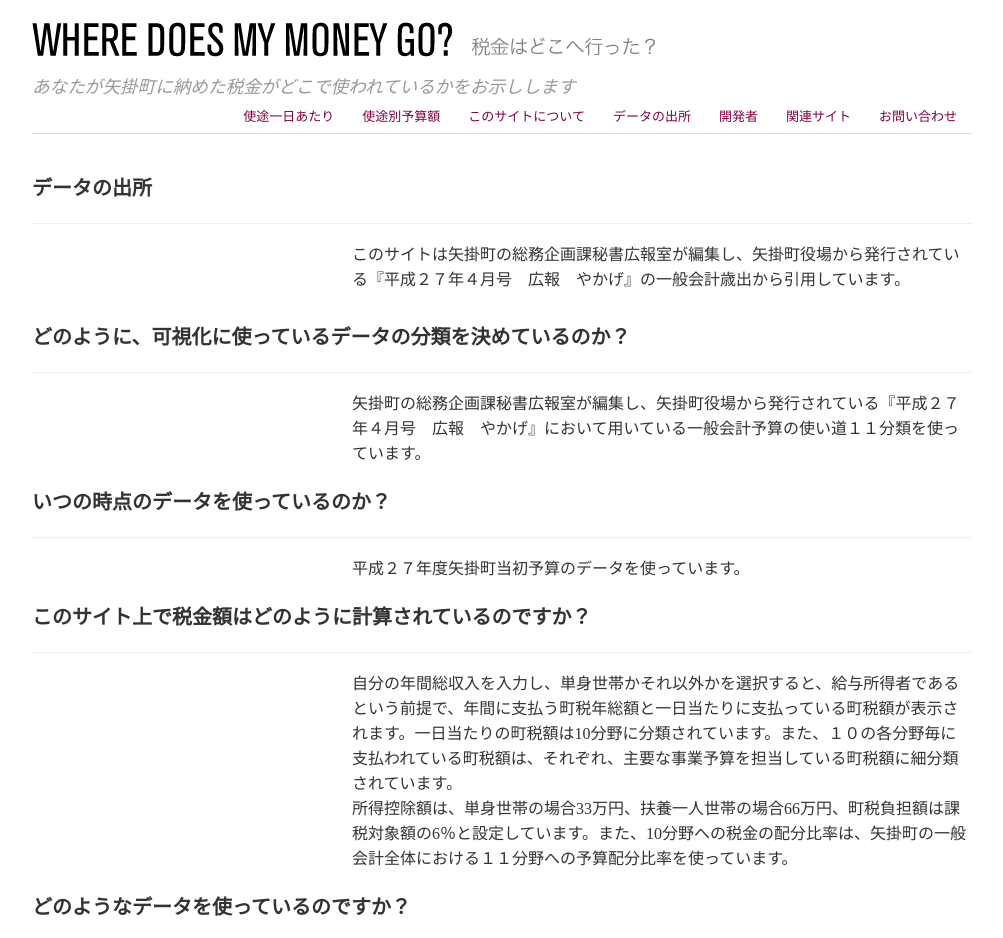
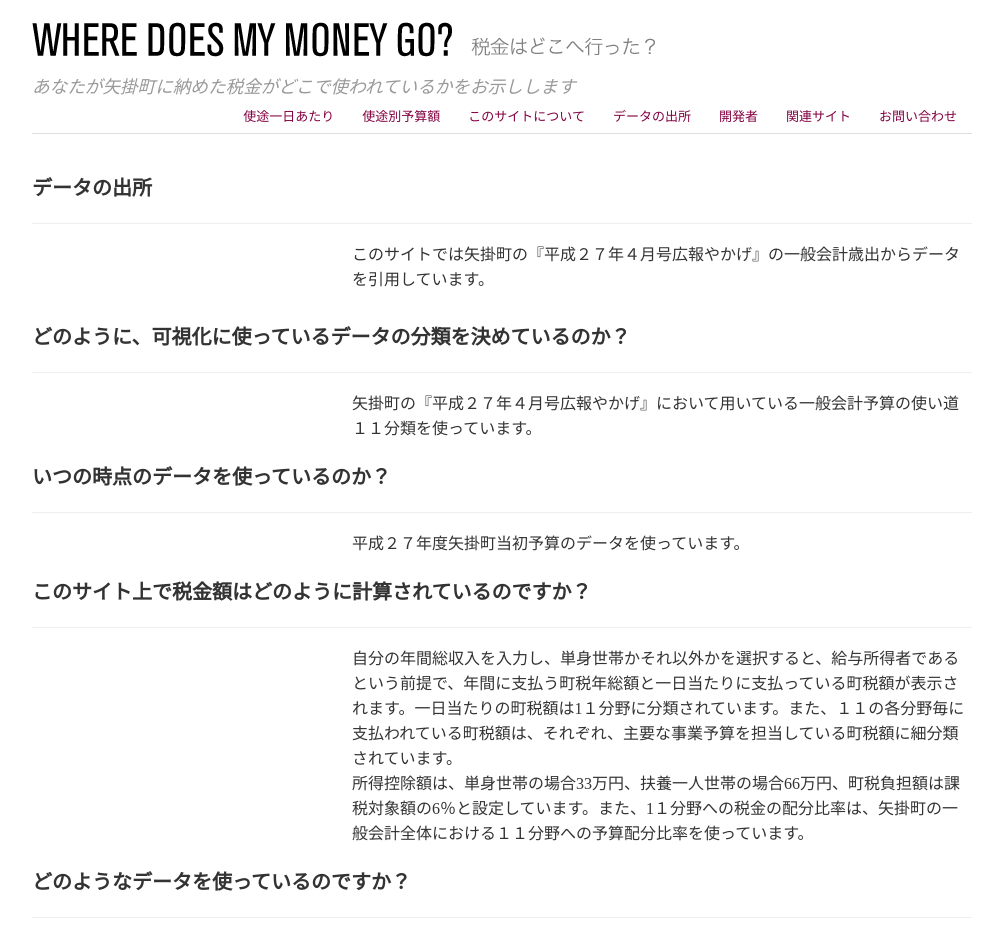
Before and after one commit to data-cradle/spending-yakage, a Jekyll site: the page built from sources.html, in a window 1280 px wide and 1400 px high. Shown: the top 938 px of the window, without its empty margins (138-1141 px from the left). Built offline with Jekyll 4.4.1, drawn with Linux system fonts in a browser that asks for light colours; nearby versions of some CDN libraries; some of the changed text lies outside the part shown.

Commit message:
reviced about,source and default

```diff
--- a/_layouts/default.html
+++ b/_layouts/default.html
@@ -65,7 +65,7 @@
     <div class="inner">
       <div class="container">
         <p>
-          Where Does My Money Go? (日本語版 ver.1.0.) は、イギリスの Open Knowledge Foundation が開発した Where Does My Money Go? (英語版) をベースに開発されています。使われているデータは横浜市財政局財政課が作成している平成24年度一般会計予算のデータをもとにしています。Where Does My Money Go? プロジェクトは、公共データのオープン化を進める有志に支えられています。</p>
+          Where Does My Money Go? (日本語版 ver.1.0.) は、イギリスの Open Knowledge Foundation が開発した Where Does My Money Go? (英語版) をベースに開発されています。Where Does My Money Go? プロジェクトは、公共データのオープン化を進める有志に支えられています。</p>
 
         <ul class="footer-links span4 pull-left">
           <li><a href="http://wheredoesmymoneygo.org">Where Does My Money Go?</a></li>
--- a/about.html
+++ b/about.html
@@ -7,7 +7,7 @@
 
 <div class="row">
   <div class="span8 offset4">
-    <p><a href="http://okfn.org/">Open Knowledge Foundation</a> が運営する<strong>「Where Does My Money Go? /税金はどこへ行った？」</strong>プロジェクトに参画して、矢掛町の有志が構築した<strong>Where Does My Money Go?</strong><a href="http://map.goo.ne.jp/ocn/?address=%E5%B2%A1%E5%B1%B1%E7%9C%8C%E5%80%89%E6%95%B7%E5%B8%82%E7%89%88%E3%81%A7%E3%81%99%E3%80%82&ZM=9&SZ=480,360">岡山県矢掛町版</a>です。</p>
+    <p><a href="http://okfn.org/">Open Knowledge Foundation</a> が運営する<strong>「Where Does My Money Go? /税金はどこへ行った？」</strong>プロジェクトに参画して、高橋川流域圏の有志が構築した<strong>Where Does My Money Go?</strong><a href="http://map.goo.ne.jp/ocn/?address=%E5%B2%A1%E5%B1%B1%E7%9C%8C%E5%80%89%E6%95%B7%E5%B8%82%E7%89%88%E3%81%A7%E3%81%99%E3%80%82&ZM=9&SZ=480,360">岡山県矢掛町版</a>です。</p>
 </div>
 </div>
 <h2 class="page-header">Where Does My Money Go? とは何ですか？</h2>
@@ -26,10 +26,10 @@
 
 <div class="row">
   <div class="span8 offset4">
-    <p>自分の年間総収入をスライドで設定し、単身世帯か扶養一人世帯かを選択すると、給与所得者であるという前提で、矢掛町に納めている市税年総額と13分野毎に一日当たり支払っている市税額が表示されます。
+    <p>自分の年間総収入をスライドで設定し、単身世帯か扶養一人世帯かを選択すると、給与所得者であるという前提で、矢掛町に納めている市税年総額と1１分野毎に一日当たり支払っている市税額が表示されます。
     <ul>
       <li style="list-style:none">※所得控除額は、単身世帯の場合33万円、扶養一人世帯の場合66万円、市税負担額は課税対象額の6％と設定しています。</li>
-      <li style="list-style:none">※税金の配分比率は、矢掛町の企画財政局 企画財政部 財政課が「平成27年度当初予算(案)の概要」において用いている一般会計予算の使いみち13分類を使っています。</li>
+      <li style="list-style:none">※税金の配分比率は、矢掛町が「平成27年度４月号広報やかげ」において用いている一般会計予算の使いみち1１分類を使っています。</li>
     </ul>
     </p>
 
--- a/sources.html
+++ b/sources.html
@@ -7,7 +7,7 @@
 
 <div class="row">
   <div class="span8 offset4">
-  <p>このサイトは矢掛町の総務企画課秘書広報室が編集し、矢掛町役場から発行されている『平成２７年４月号　広報　やかげ』の一般会計歳出から引用しています。</p>
+  <p>このサイトでは矢掛町の『平成２７年４月号広報やかげ』の一般会計歳出からデータを引用しています。</p>
   </div>
 </div>
 
@@ -16,7 +16,7 @@
 
 <div class="row">
   <div class="span8 offset4">
-  矢掛町の総務企画課秘書広報室が編集し、矢掛町役場から発行されている『平成２７年４月号　広報　やかげ』において用いている一般会計予算の使い道１１分類を使っています。
+  矢掛町の『平成２７年４月号広報やかげ』において用いている一般会計予算の使い道１１分類を使っています。
   </div>
 </div>
 <h2 class="page-header">いつの時点のデータを使っているのか？ </h2>
@@ -31,7 +31,7 @@
 
 <div class="row">
   <div class="span8 offset4">
-自分の年間総収入を入力し、単身世帯かそれ以外かを選択すると、給与所得者であるという前提で、年間に支払う町税年総額と一日当たりに支払っている町税額が表示されます。一日当たりの町税額は10分野に分類されています。また、１０の各分野毎に支払われている町税額は、それぞれ、主要な事業予算を担当している町税額に細分類されています。<br/>所得控除額は、単身世帯の場合33万円、扶養一人世帯の場合66万円、町税負担額は課税対象額の6％と設定しています。また、10分野への税金の配分比率は、矢掛町の一般会計全体における１１分野への予算配分比率を使っています。
+自分の年間総収入を入力し、単身世帯かそれ以外かを選択すると、給与所得者であるという前提で、年間に支払う町税年総額と一日当たりに支払っている町税額が表示されます。一日当たりの町税額は1１分野に分類されています。また、１１の各分野毎に支払われている町税額は、それぞれ、主要な事業予算を担当している町税額に細分類されています。<br/>所得控除額は、単身世帯の場合33万円、扶養一人世帯の場合66万円、町税負担額は課税対象額の6％と設定しています。また、1１分野への税金の配分比率は、矢掛町の一般会計全体における１１分野への予算配分比率を使っています。
 </div>
 </div>
 
@@ -49,7 +49,7 @@
 
 <div class="row">
   <div class="span8 offset4">
-  今回の<strong>Where Does My Money Go?</strong> β版は矢掛町の平成27年度一般会計予算のうち、主要事業のみを対象としています。
+  矢掛町の平成27年度一般会計予算のうち、主要事業のみのデータを使っています。
 
   </div>
 </div>
```
